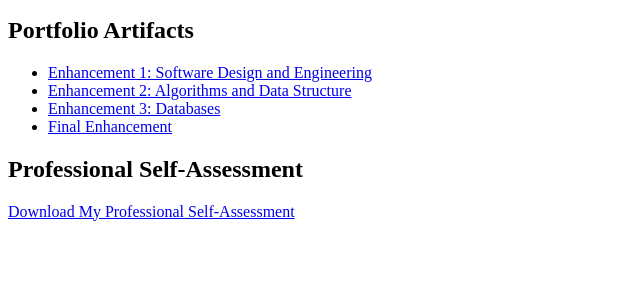
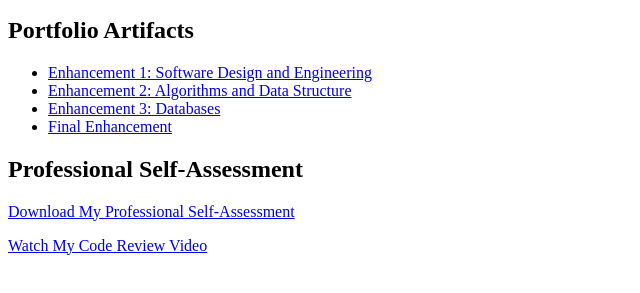
Before and after one commit to seungkang1/seungkang1.github.io, a plain HTML site: page index.html in a window 1280 px wide. Shown: the part 101-394 px from the top of the page, without its empty margins (0-640 px from the left). Drawn offline with Linux system fonts and the light colour scheme.

Commit message:
Update index.html

```diff
--- a/index.html
+++ b/index.html
@@ -18,5 +18,11 @@
 
     <h2>Professional Self-Assessment</h2>
     <p><a href="Professional Assessment.docx" download>Download My Professional Self-Assessment</a></p>
+
+    <p>
+        <a href="CS499%20Milestone%20One%20Code%20Review_Sean%20Kang_COMPLETE.mp4" target="_blank">
+            Watch My Code Review Video
+        </a>
+    </p>
 </body>
 </html>
```
